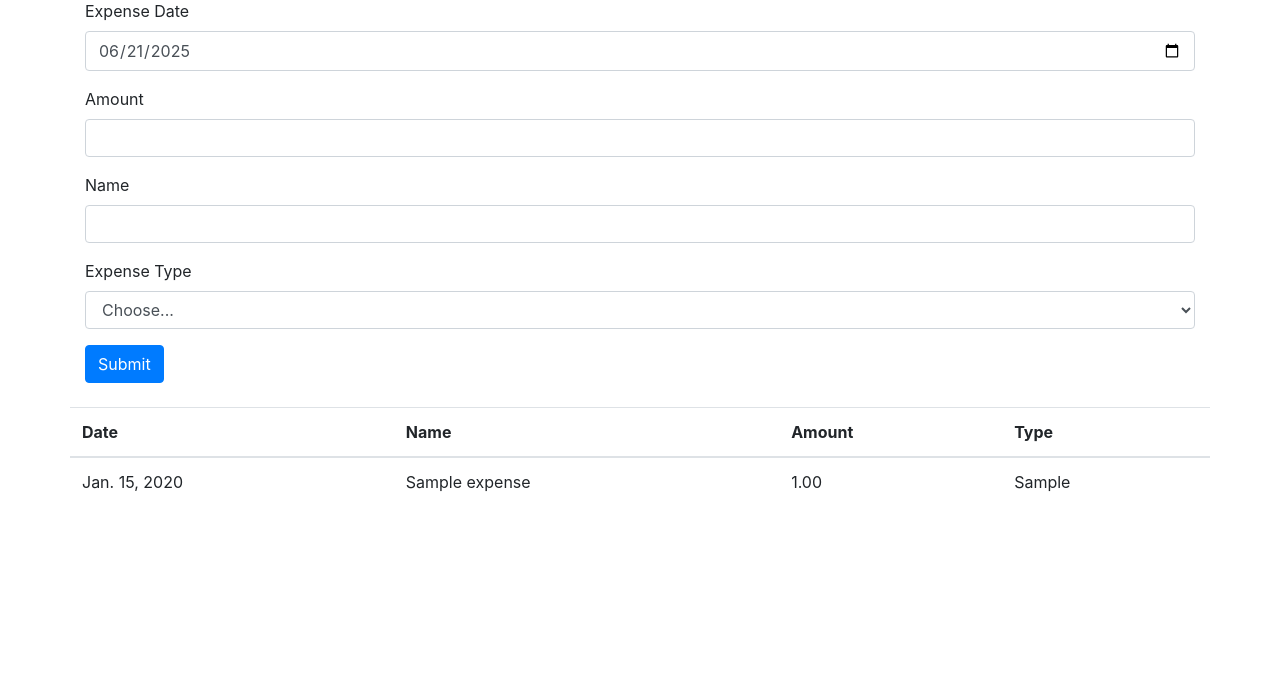
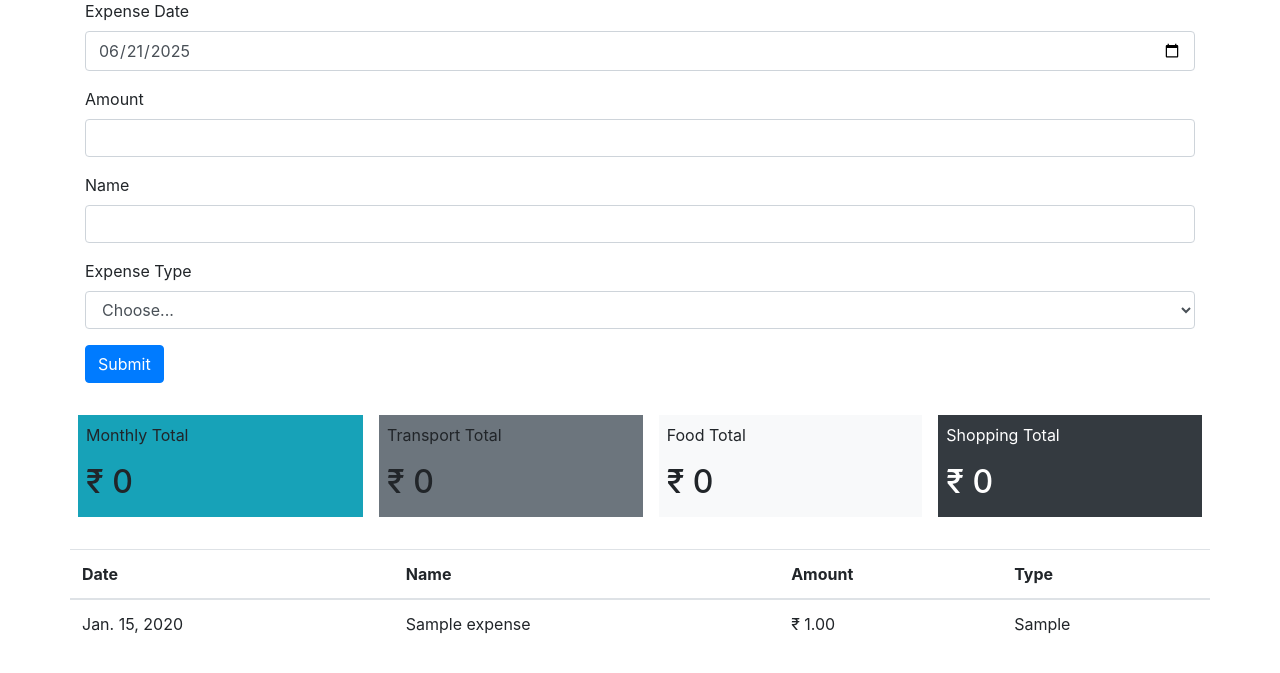
Before and after one commit to p-reetu/investinsight, a Django app: page /expenses in a window 1280 px wide. Shown: the part 57-730 px from the top of the page. Run offline with Django 4.2, Linux system fonts and the light colour scheme; a user stored in the database is signed in; tables that the repository leaves empty hold one stand-in row (values such as "Sample post"); parts of the project's set-up code (start-up, migrations or seed data) failed here and were passed over; some libraries are stand-ins or nearby versions.

Commit message:
Added Expense Insights

```diff
--- a/InvestInsight/InvestInsightApp/templates/expense.html
+++ b/InvestInsight/InvestInsightApp/templates/expense.html
@@ -8,7 +8,7 @@
         </div>
         <div class="form-group">
             <label for="exampleInputPassword1">Amount</label>
-            <input type="number" class="form-control" id="" name="expense-amt" required>
+            <input type="number" class="form-control" min="1" id="" name="expense-amt" required>
         </div>
         <div class="form-group">
             <label for="exampleInputPassword1">Name</label>
@@ -28,6 +28,25 @@
     </form>
     <br/>
     <div class="row">
+        <div class="col-lg-3 col-sm-6 m-2 p-2 bg-info">
+            <p>Monthly Total</p>
+            <h2>₹ {{monthly_total}}</h2>
+        </div>
+        <div class="col m-2 p-2 bg-secondary">
+            <p>Transport Total</p>
+            <h2>₹ {{transport_total}}</h2>
+        </div>
+        <div class="col m-2 p-2 bg-light">
+            <p>Food Total</p>
+            <h2>₹ {{food_total}}</h2>
+        </div>
+        <div class="col m-2 p-2 bg-dark text-white">
+            <p>Shopping Total</p>
+            <h2>₹ {{shopping_total}}</h2>
+        </div>
+    </div>
+    <br/>
+    <div class="row">
         <table class="table table-hover">
   <thead>
     <tr>
@@ -42,7 +61,7 @@
     <tr>
       <td>{{data.expense_date}}</td>
       <td>{{data.expense_name}}</td>
-      <td>{{data.expense_amt}}</td>
+      <td>₹ {{data.expense_amt}}</td>
       <td>{{data.expense_type}}</td>
     </tr>
     {% endfor %}
--- a/InvestInsight/InvestInsightApp/views.py
+++ b/InvestInsight/InvestInsightApp/views.py
@@ -129,5 +129,12 @@ def ExpenseView(request):
         expense_name  = request.POST.get('expense-name')
         expense_type  = request.POST.get('expense-type')
         expense = Expense.objects.create(user=request.user,expense_date=expense_date,expense_amt=expense_amt,expense_name=expense_name,expense_type=expense_type)
-    expense_data = Expense.objects.all().order_by('-expense_date')
-    return render(request,"expense.html",{"expense_data":expense_data})
+
+    expense_data = Expense.objects.filter(user=request.user).order_by('-expense_date')
+    monthly_expense_data = expense_data.filter(expense_date__month=datetime.now().month)
+    monthly_total = monthly_expense_data.aggregate(Sum('expense_amt'))['expense_amt__sum'] or 0
+    transport_total = monthly_expense_data.filter(expense_type="Transport").aggregate(Sum('expense_amt'))['expense_amt__sum'] or 0
+    food_total = monthly_expense_data.filter(expense_type="Food").aggregate(Sum('expense_amt'))['expense_amt__sum'] or 0
+    shopping_total = monthly_expense_data.filter(expense_type="Shopping").aggregate(Sum('expense_amt'))['expense_amt__sum'] or 0
+
+    return render(request,"expense.html",{"expense_data":expense_data, "monthly_total":monthly_total, "transport_total":transport_total,"food_total":food_total,"shopping_total":shopping_total})
```
